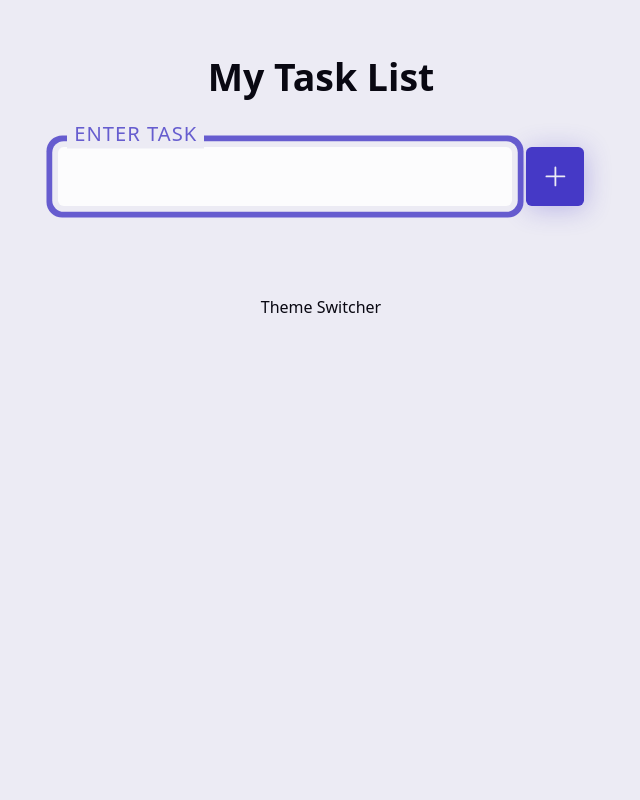
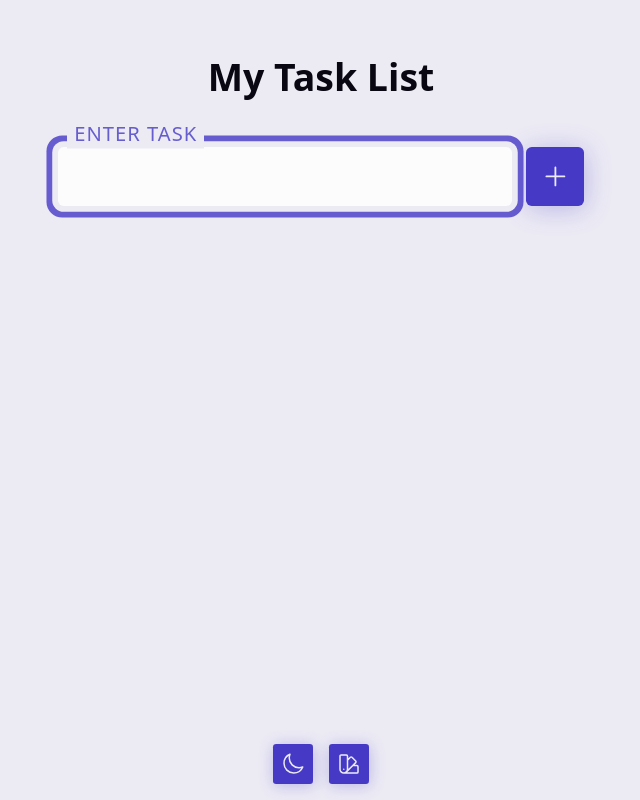
Before and after one commit to MiguelLamas/react-todo, a React (Vite) app: page / in a window 1280 px wide. Shown: the whole page, without its empty margins (319-959 px from the left). Built offline with nearby package versions, Linux system fonts and the light colour scheme.

Commit message:
Added the button and icons to ThemeSwitcher component

```diff
--- a/src/components/ThemeSwitcher.jsx
+++ b/src/components/ThemeSwitcher.jsx
@@ -1,11 +1,42 @@
-import React from 'react'
+import React, { useState } from "react";
+
+// Icons
+import {
+  XMarkIcon,
+  SunIcon,
+  MoonIcon,
+  SwatchIcon,
+} from "@heroicons/react/24/outline";
+
+// Styles
+import styles from "./ThemeSwitcher.module.css";
 
 const ThemeSwitcher = () => {
+  const [isColorPicking, setIsColorPicking] = useState(false);
+
   return (
-    <div>
-      Theme Switcher
-    </div>
-  )
-}
+    <aside
+      className={styles.wrapper}
+      // style
+    >
+      {isColorPicking ? (
+        <>
+          <button>a</button>
+          <input type="range" />
+        </>
+      ) : (
+        <div className={styles.btns}>
+          <button className="btn">
+            <MoonIcon />
+          </button>
+          <button className="btn">
+            <SwatchIcon />
+          </button>
+        </div>
+      )
+      }
+    </aside>
+  );
+};
 
-export default ThemeSwitcher
+export default ThemeSwitcher;
```
